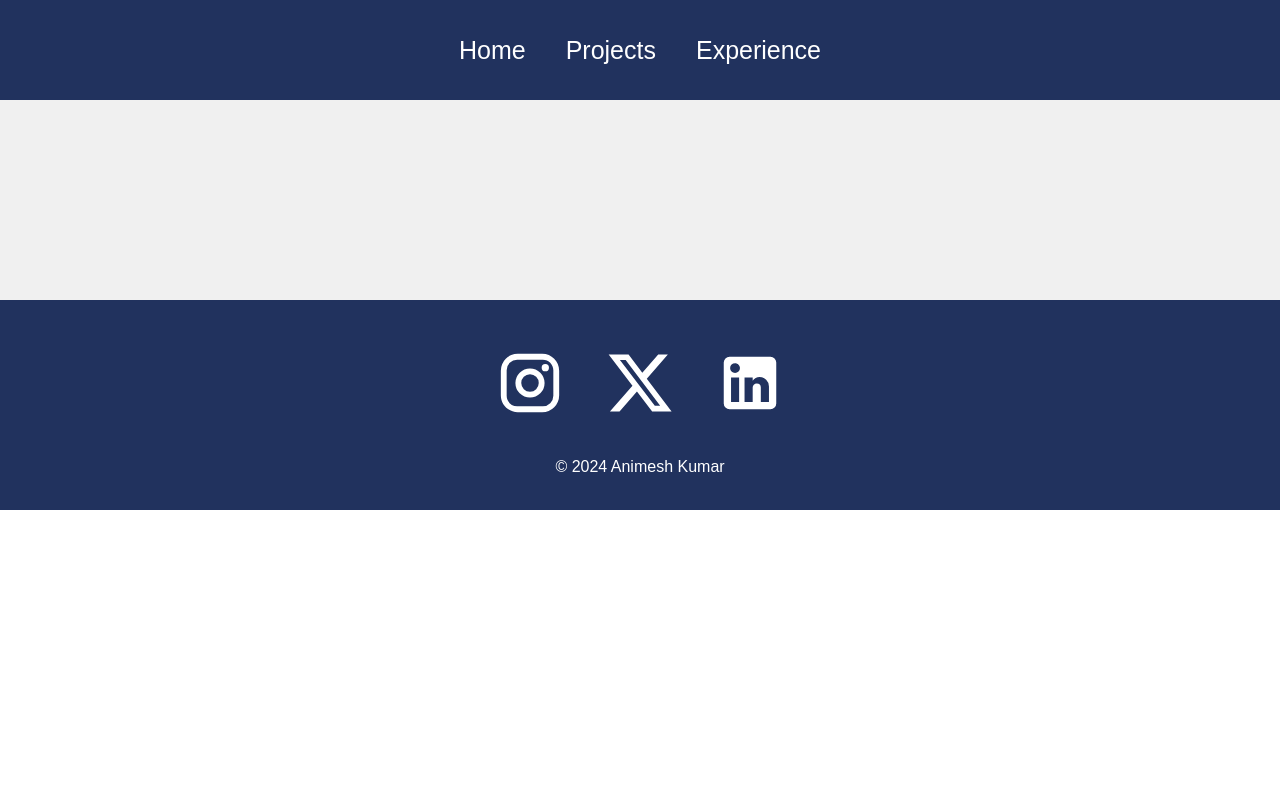
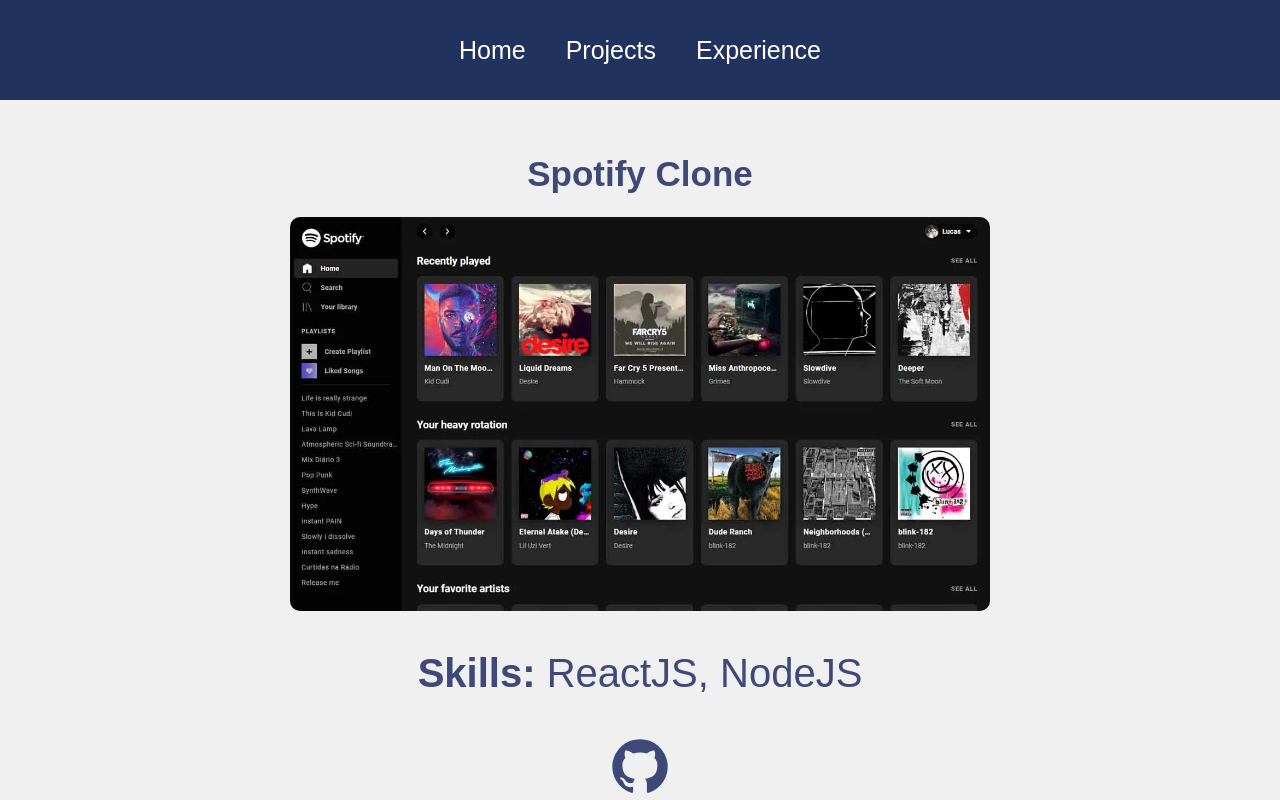
Before and after one commit to Anime31/Porfolio, a React (Create React App) app: page /projects/1 in a window 1280 px wide. Shown: the top 800 px of the page. Built offline with nearby package versions, Linux system fonts and the light colour scheme.

Commit message:
added display for each project

```diff
--- a/src/App.js
+++ b/src/App.js
@@ -4,6 +4,7 @@
 import { Home, Projects, Experience } from './pages/Index';
 import { Navbar } from './components/Navbar';
 import { Footer } from './components/Footer';
+import { ProjectDisplay } from './pages/ProjectDisplay';
 
 function App() {
   return (
@@ -13,6 +14,7 @@
         <Routes>
           <Route path='/' element={<Home />} />
           <Route path='/projects' element={<Projects />} />
+          <Route path='/projects/:id' element={<ProjectDisplay />} />
           <Route path='/experience' element={<Experience />} />
         </Routes>
         <Footer />
--- a/src/components/ProjectItem.js
+++ b/src/components/ProjectItem.js
@@ -1,8 +1,10 @@
-import React from 'react'
+import React from 'react';
+import { useNavigate } from 'react-router-dom';
 
-export const ProjectItem = ({ image, name}) => {
+export const ProjectItem = ({ image, name, id }) => {
+    const navigate = useNavigate();
   return (
-    <div className='projectItem'>
+    <div className='projectItem' onClick={()=>{navigate("/projects/" + id)}}>
         <div style={{backgroundImage: `url(${image})`}} className='bgImage' />
         <h1> {name} </h1>
     </div>
--- a/src/helpers/ProjectList.js
+++ b/src/helpers/ProjectList.js
@@ -4,10 +4,12 @@
 export const projectList = [
     {
         name: "Dijkstra's Algorithm Visualizer",
-        image: Proj1
+        image: Proj1,
+        skills: "Javascript, HTML, CSS"
     },
     {
         name: "Spotify Clone",
-        image: Proj3
+        image: Proj3,
+        skills: "ReactJS, NodeJS"
     },
 ];
--- /dev/null
+++ b/src/pages/ProjectDisplay.js
@@ -0,0 +1,22 @@
+import React from 'react';
+import { useParams } from 'react-router-dom';
+import { projectList } from '../helpers/ProjectList';
+import GitHubIcon from '@mui/icons-material/GitHub';
+import "../styles/ProjectDisplay.css";
+
+export const ProjectDisplay = () => {
+
+    const {id} = useParams();
+    const project = projectList[id];
+
+  return (
+    <div className='project'>
+        <h1>{project.name}</h1>
+        <img src={project.image} />
+        <p>
+            <b>Skills: </b> {project.skills}
+        </p>
+        <GitHubIcon />
+    </div>
+  )
+}
--- a/src/pages/Projects.js
+++ b/src/pages/Projects.js
@@ -8,8 +8,8 @@
     <div className='projects'>
       <h1>My Personal Projects</h1>
       <div className='projectList'>
-        {projectList.map((project) => {
-          return <ProjectItem name={project.name} image={project.image} />
+        {projectList.map((project, index) => {
+          return <ProjectItem id={index} name={project.name} image={project.image} />
         })}
       </div>
     </div>
--- /dev/null
+++ b/src/styles/ProjectDisplay.css
@@ -0,0 +1,28 @@
+.project {
+    width: 100%;
+    height: calc(100vh - 100px);
+    display: flex;
+    justify-content: center;
+    align-items: center;
+    flex-direction: column;
+  }
+
+  .project h1 {
+    margin-top: 50px;
+    color: #3e497a;
+    font-size: 35px;
+  }
+  .project img {
+    width: 700px;
+    border-radius: 10px;
+  }
+
+  .project p {
+    font-size: 40px;
+    color: #3e497a;
+  }
+
+  .project svg {
+    font-size: 60px;
+    color: #3e497a;
+  }
```
